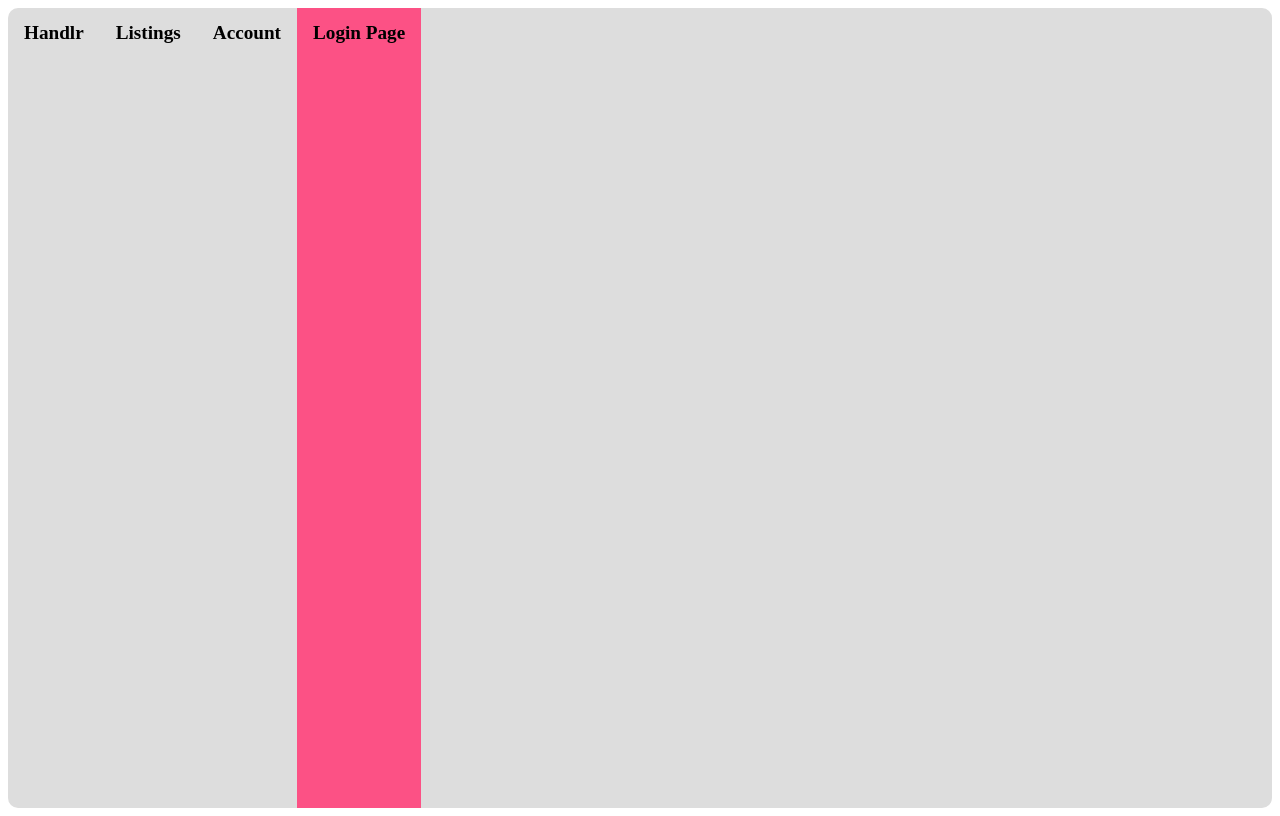
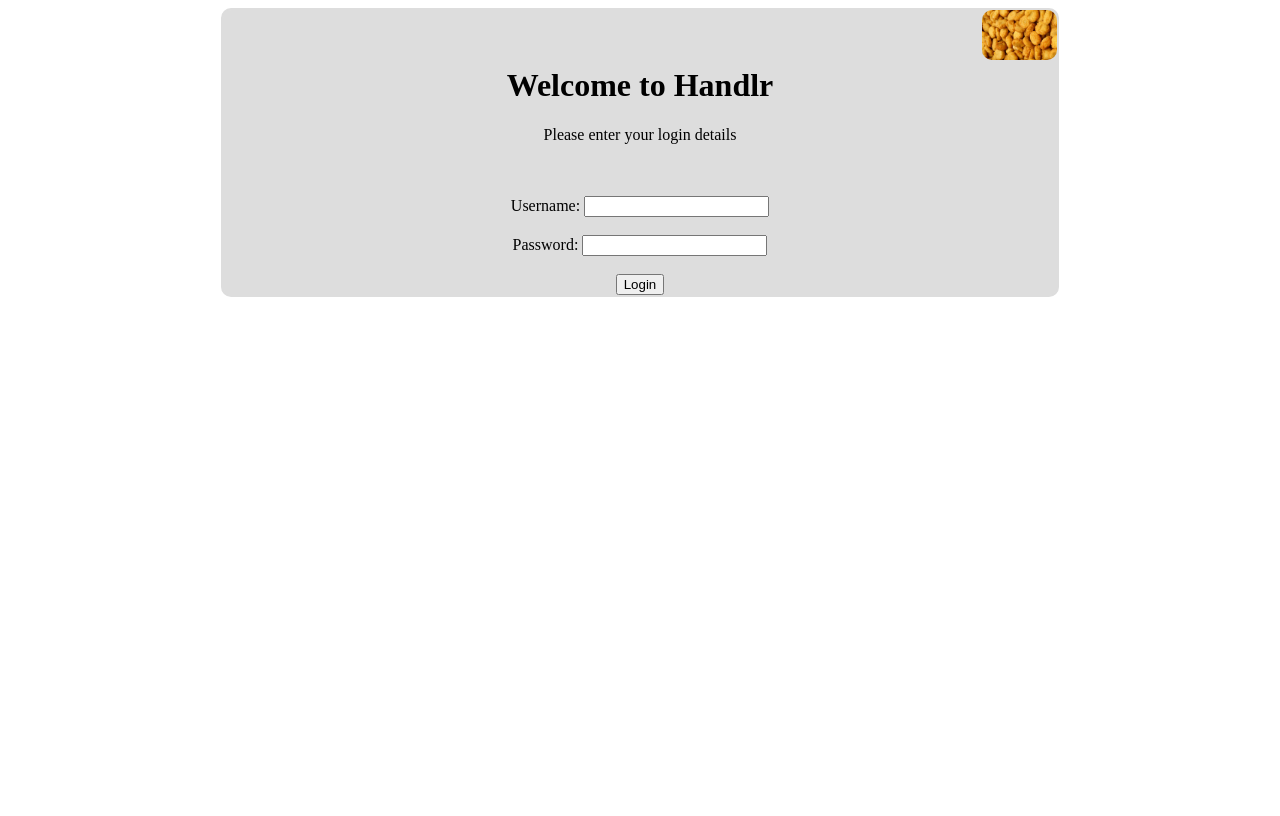
Before and after one commit to EDiasAlberto/Handlr, a Flask app: template templates/login.html in a window 1280 px wide. Run offline with Flask 2, Linux system fonts and the light colour scheme; the template is opened without the code that fills it, so the values that code supplies are empty.

Commit message:
changed to flask app, added login page; need to fix authentication

```diff
--- a/main.py
+++ b/main.py
@@ -1,11 +1,24 @@
 from flask import Flask as fl
+from flask import render_template
 import os
 
 webapp = fl(__name__)
 
 @webapp.route("/")
-def launchPage():
-    return "127.0.0.1"
+def index():
+    return render_template("login.html")
+
+@webapp.route("/home")
+def home():
+    return render_template("index.html")
+
+@webapp.route("/listings")
+def listings():
+    return render_template("listings.html")
+
+@webapp.route("/account")
+def account():
+    return render_template("account.html")
 
 @webapp.route("/secret/")
 def secretPage():
--- /dev/null
+++ b/static/script.js
@@ -0,0 +1,3 @@
+function Hello(){
+    alert("Hello world!");
+}
--- a/templates/css/styles.css
+++ b/static/styles.css
@@ -52,7 +52,20 @@ div.homePageMain{
     background-color: #dddddd;
     border-radius:10px;
     float:left;
+}
 
+div.listingPageMain{
+
+}
+
+div.loginPageMain{
+    margin:auto;
+    height:100%;
+    width:66%;
+    border: 2px solid #dddddd;
+    background-color: #dddddd;
+    border-radius: 10px;
+    text-align:center;
 }
 
 div.menuBar{
@@ -62,6 +75,7 @@ div.menuBar{
     overflow: hidden;
     background-color: #dddddd;
     border-radius:10px;
+    height:100%;
 }
 
 div.menuBarLogo{
@@ -82,6 +96,8 @@ div.homePageListings{
     float:right;
 }
 
+
+
 div.title{
     background-color: #dddddd;
     width: 98%;
@@ -92,6 +108,9 @@ div.title{
 }
 
 .logo{
+    position:relative;
     max-width: 200px;
-    max-height: 42px
+    max-height: 50px;
+    border-radius: 10px;
+    float:right;
 }
--- a/templates/login.html
+++ b/templates/login.html
@@ -1,17 +1,30 @@
+<!DOCTYPE html>
+<html>
 <head>
     <meta name="viewport" content="width=device-width, initial-scale=1.0">
-    <link rel="stylesheet" href="/templates/css/styles.css">
+    <link rel="stylesheet" href="{{ url_for('static', filename='styles.css')}}">
+    <script src="{{ url_for('static', filename='script.js')}}" type="text/javascript"></script>
     <title>Handlr</title>
 </head>
 
 <body>
-    <div class="menuBar">
-        <ul>
-            <li><a href="index.html">Handlr</a></li>
-            <li><a href="listings.html">Listings</a></li>
-            <li><a href="account.html">Account</a></li>
-            <li><a class="active" href="login.html">Login Page</a></li>
-        </ul>
+    <div class="loginPageMain">
+        <img src="{{ url_for('static', filename='nuggets.jpeg')}}" class="logo">
+        <br>
+        <br>
+        <h1>Welcome to Handlr</h1>
+        <p>Please enter your login details</p>
+        <br><br>
+        <form action="index.html">
+            <label for="username">Username: </label>
+            <input type="text" id="username" name="username" required>
+            <br><br>
+            <label for="password">Password: </label>
+            <input type="password" id="password" name="password" required>
+            <br><br>
+            <input type="submit" value="Login">
+        </form>
     </div>
 
 </body>
+</html>
```
Also changed, not shown: templates/account.html (+13 -5 lines), templates/index.html (+5 -7 lines), templates/listings.html (+15 -5 lines), static/nuggets.jpeg (renamed from templates/images/nuggets.jpeg).
